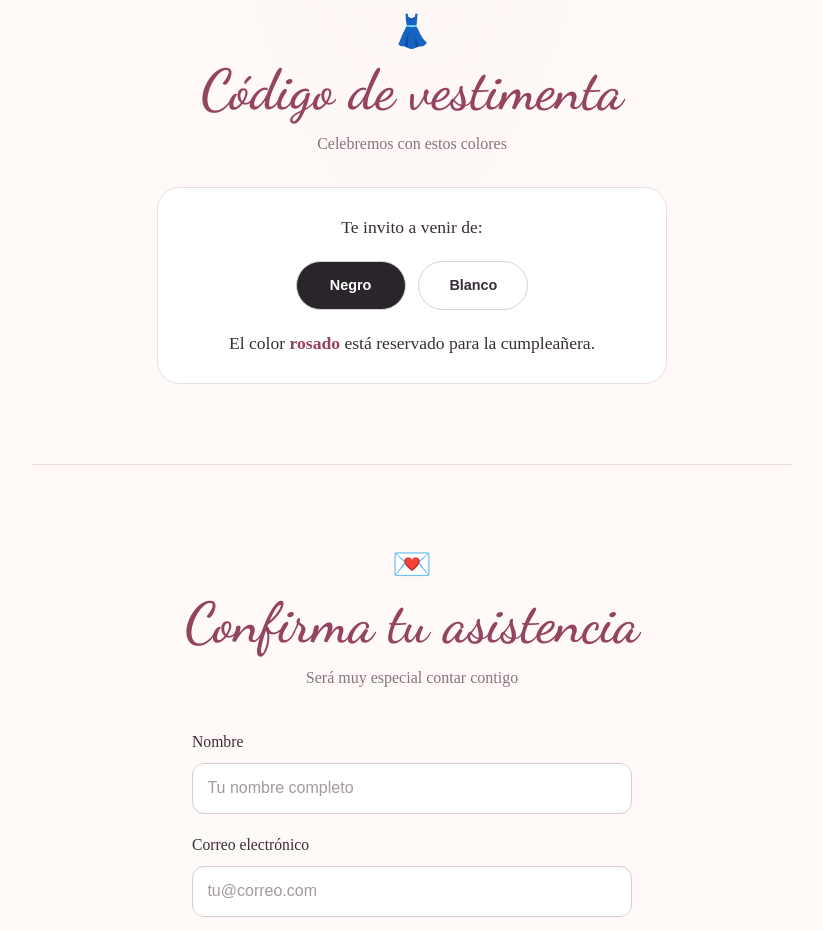
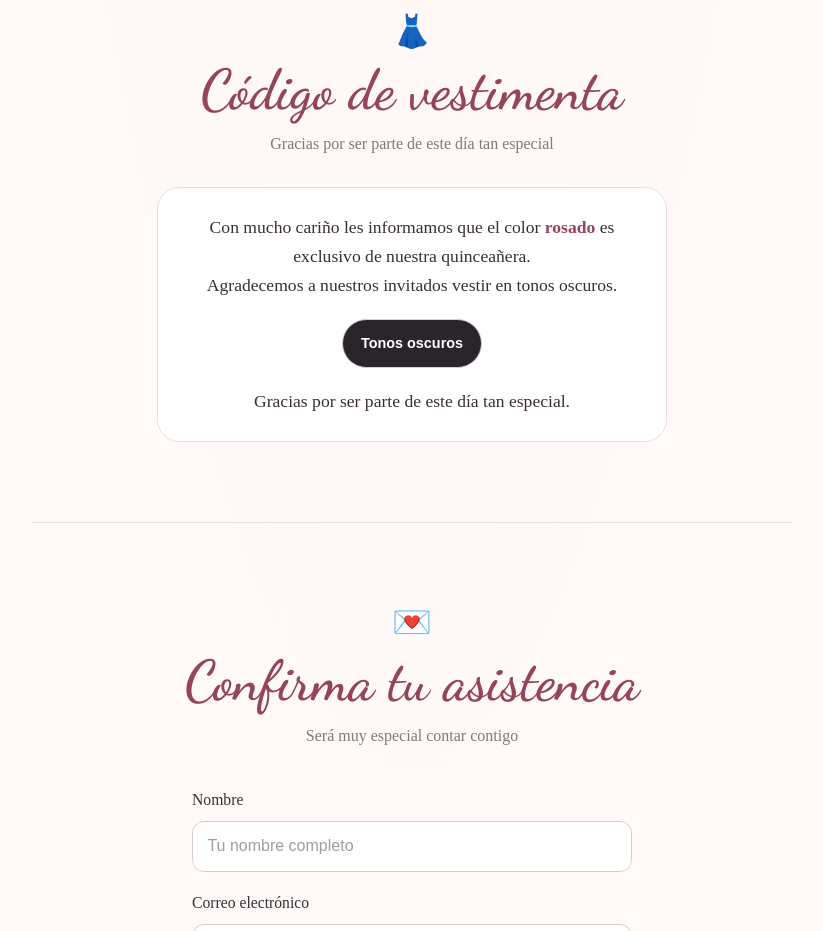
Before and after one commit to GenioMaluco/UbicacionesPCD, a plain HTML site: page index.html in a window 1280 px wide. Shown: the part 3300-4231 px from the top of the page, without its empty margins (228-1051 px from the left). Drawn offline with Linux system fonts and the light colour scheme.

Commit message:
Cambio en codigo de vestimenta

```diff
--- a/index.html
+++ b/index.html
@@ -815,14 +815,14 @@
         <section class="section" aria-labelledby="dress-title">
             <p class="section-icon" aria-hidden="true">👗</p>
             <h2 id="dress-title">Código de vestimenta</h2>
-            <p class="section-lead">Celebremos con estos colores</p>
+            <p class="section-lead">Gracias por ser parte de este día tan especial</p>
             <div class="dress-card">
-                <p>Te invito a venir de:</p>
-                <div class="dress-colors" aria-label="Colores permitidos: negro y blanco">
-                    <span class="dress-color black">Negro</span>
-                    <span class="dress-color white">Blanco</span>
+                <p>Con mucho cariño les informamos que el color <span class="reserved-color">rosado</span> es exclusivo de nuestra quinceañera.</p>
+                <p>Agradecemos a nuestros invitados vestir en tonos oscuros.</p>
+                <div class="dress-colors" aria-label="Tonos oscuros">
+                    <span class="dress-color black">Tonos oscuros</span>
                 </div>
-                <p>El color <span class="reserved-color">rosado</span> está reservado para la cumpleañera.</p>
+                <p>Gracias por ser parte de este día tan especial.</p>
             </div>
         </section>
 
```
